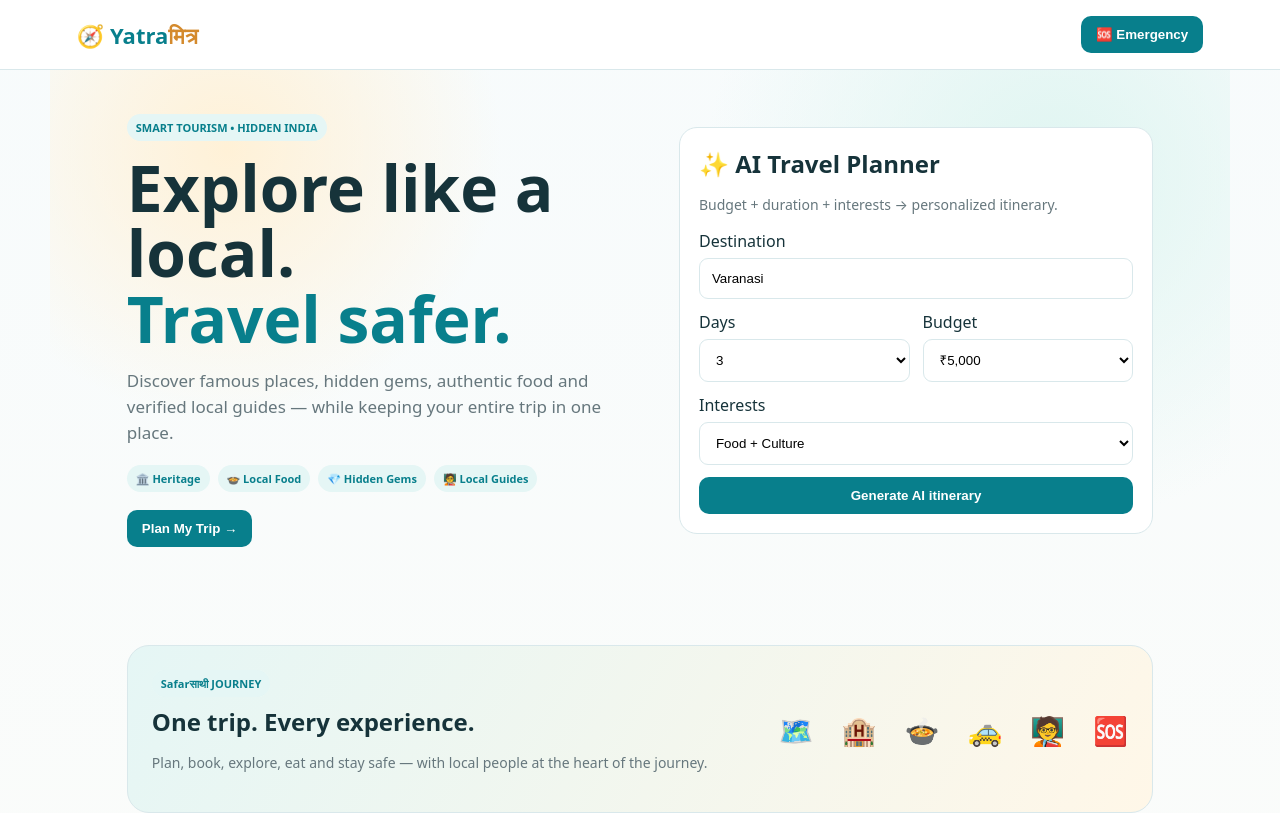
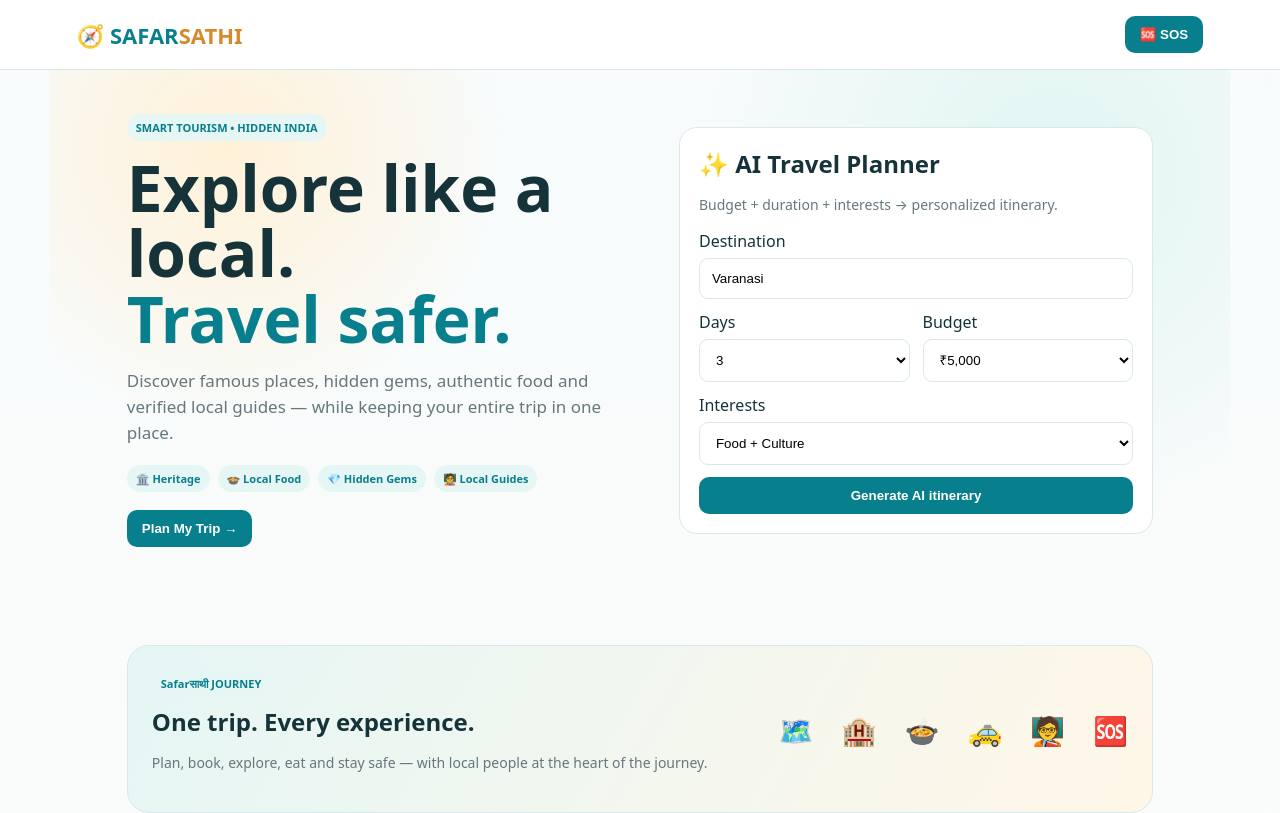
Before and after one commit to arpitmishra2301/SAFARSATHI, a plain HTML site: page index.html in a window 1280 px wide. Shown: the top 813 px of the page. Drawn offline with Linux system fonts and the light colour scheme.

Commit message:
Update index.html

```diff
--- a/index.html
+++ b/index.html
@@ -31,7 +31,7 @@ footer{text-align:center;padding:25px;color:var(--muted);font-size:12px}
 </style>
 </head>
 <body>
-<nav><div class="logo">🧭 Yatra<span>मित्र</span></div><button id="emergency">🆘 Emergency</button></nav>
+<nav><div class="logo">🧭 SAFAR<span>SATHI</span></div><button id="emergency">🆘 SOS</button></nav>
 
 <section class="hero">
 <div><span class="badge">SMART TOURISM • HIDDEN INDIA</span><h1>Explore like a local.<br><span style="color:var(--g)">Travel safer.</span></h1><p class="muted" style="font-size:17px">Discover famous places, hidden gems, authentic food and verified local guides — while keeping your entire trip in one place.</p><div style="display:flex;gap:8px;flex-wrap:wrap;margin:18px 0">
```
